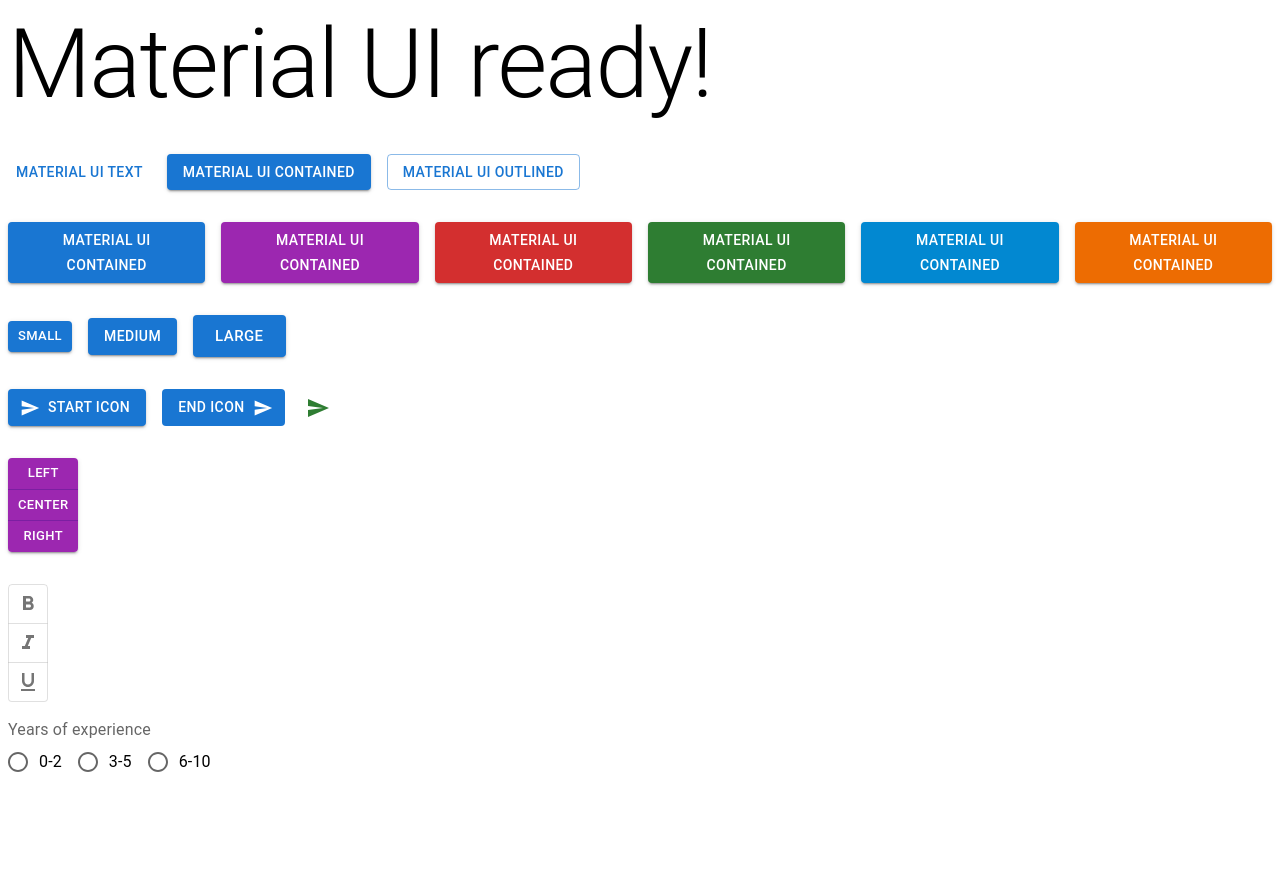
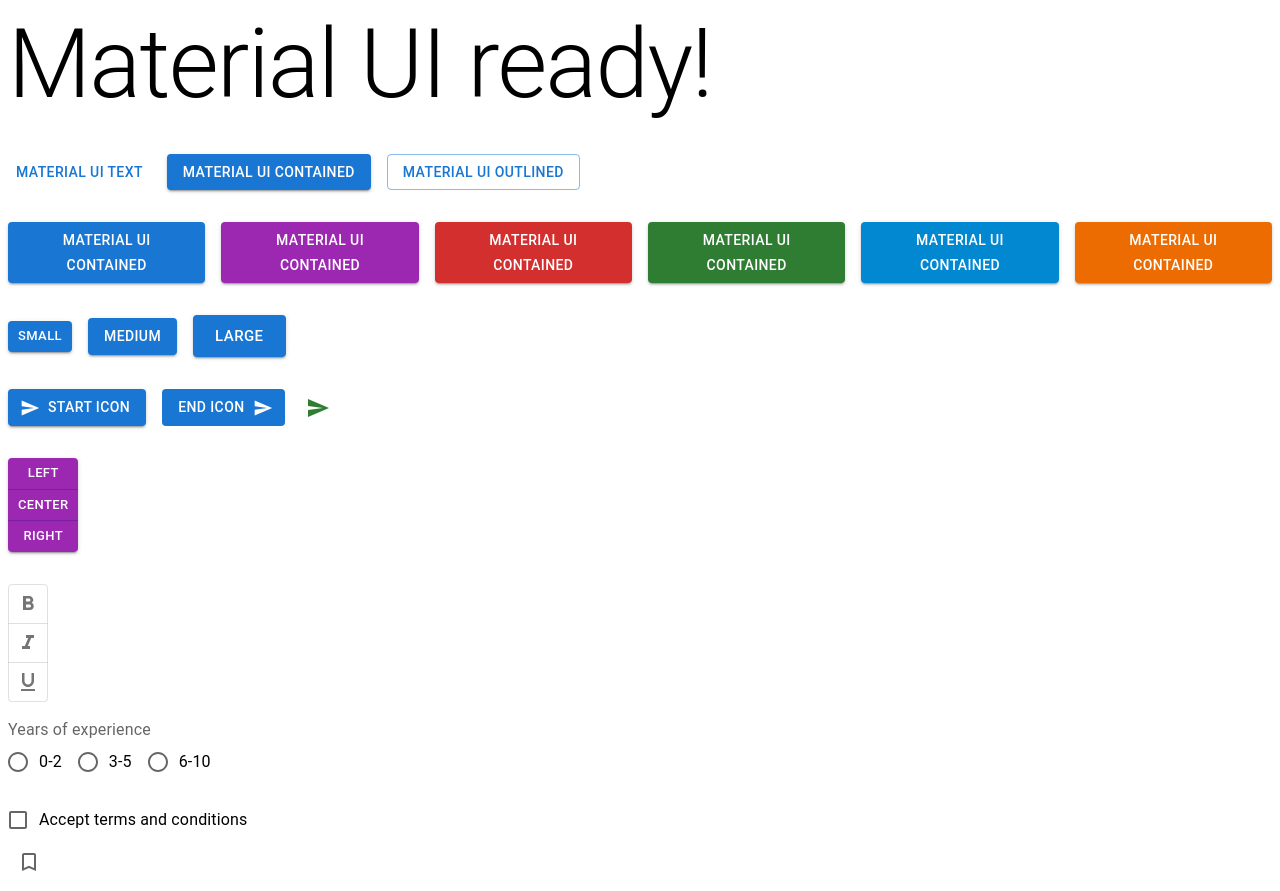
Before and after one commit to xiraynedev/material-ui-demo, a Next.js app: page / in a window 1280 px wide. Before the commit the page ends 800 px from the top, so only its background shows below. Built offline with nearby package versions, Linux system fonts and the light colour scheme.

Commit message:
add MuiCheckbox component

```diff
--- a/components/MuiButton.tsx
+++ b/components/MuiButton.tsx
@@ -12,7 +12,6 @@
 
 export default function MuiButton() {
   const [formats, setFormats] = useState<string[]>([]);
-  console.log(formats);
   const handleFormatChange = (
     event: React.MouseEvent<HTMLElement>,
     updatedFormats: string[],
--- /dev/null
+++ b/components/MuiCheckbox.tsx
@@ -0,0 +1,38 @@
+import { ChangeEvent, useState } from 'react';
+import Box from '@mui/material/Box';
+import FormControl from '@mui/material/FormControl';
+import FormLabel from '@mui/material/FormLabel';
+import FormGroup from '@mui/material/FormGroup';
+import FormControlLabel from '@mui/material/FormControlLabel';
+import Checkbox from '@mui/material/Checkbox';
+import BookmarkBorderIcon from '@mui/icons-material/BookmarkBorder';
+import BookmarkIcon from '@mui/icons-material/Bookmark';
+
+export default function MuiCheckbox() {
+  const [acceptTnC, setAcceptTnC] = useState(false);
+
+  const handleChange = (event: ChangeEvent<HTMLInputElement>) => {
+    setAcceptTnC(event.target.checked);
+  };
+
+  return (
+    <Box>
+      <Box>
+        <FormControl>
+          <FormControlLabel
+            control={<Checkbox checked={acceptTnC} onChange={handleChange} />}
+            label='Accept terms and conditions'
+          ></FormControlLabel>
+        </FormControl>
+      </Box>
+      <Box>
+        <Checkbox
+          icon={<BookmarkBorderIcon />}
+          checkedIcon={<BookmarkIcon />}
+          checked={acceptTnC}
+          onChange={handleChange}
+        />
+      </Box>
+    </Box>
+  );
+}
--- a/pages/index.tsx
+++ b/pages/index.tsx
@@ -1,5 +1,6 @@
 import Typography from "@mui/material/Typography";
 import MuiButton from "../components/MuiButton";
+import MuiCheckbox from "../components/MuiCheckbox";
 import MuiRadioButton from "../components/MuiRadioButton";
 import MuiSelect from "../components/MuiSelect";
 import MuiTextField from "../components/MuiTextField";
@@ -15,6 +16,7 @@
       <MuiButton />
       {/* <MuiSelect /> */}
       <MuiRadioButton />
+      <MuiCheckbox />
     </div>
   )
 }
```
